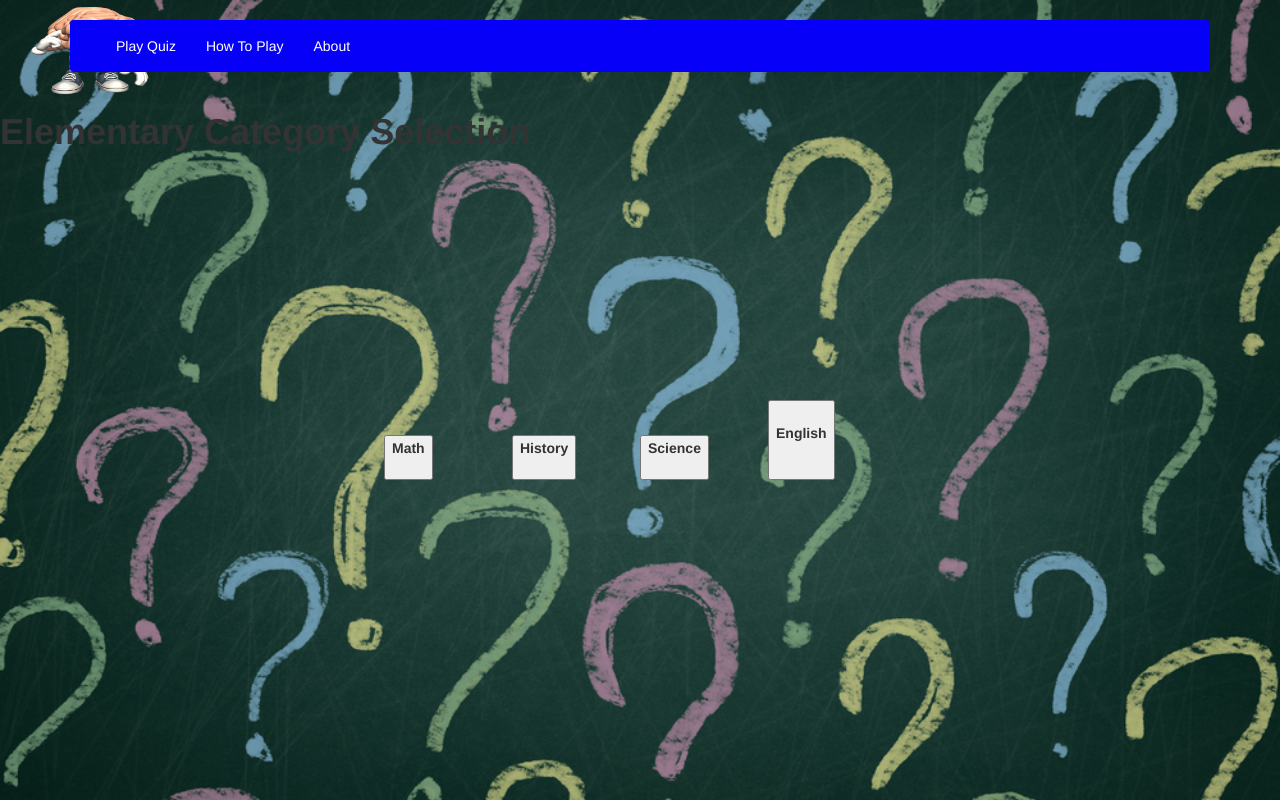
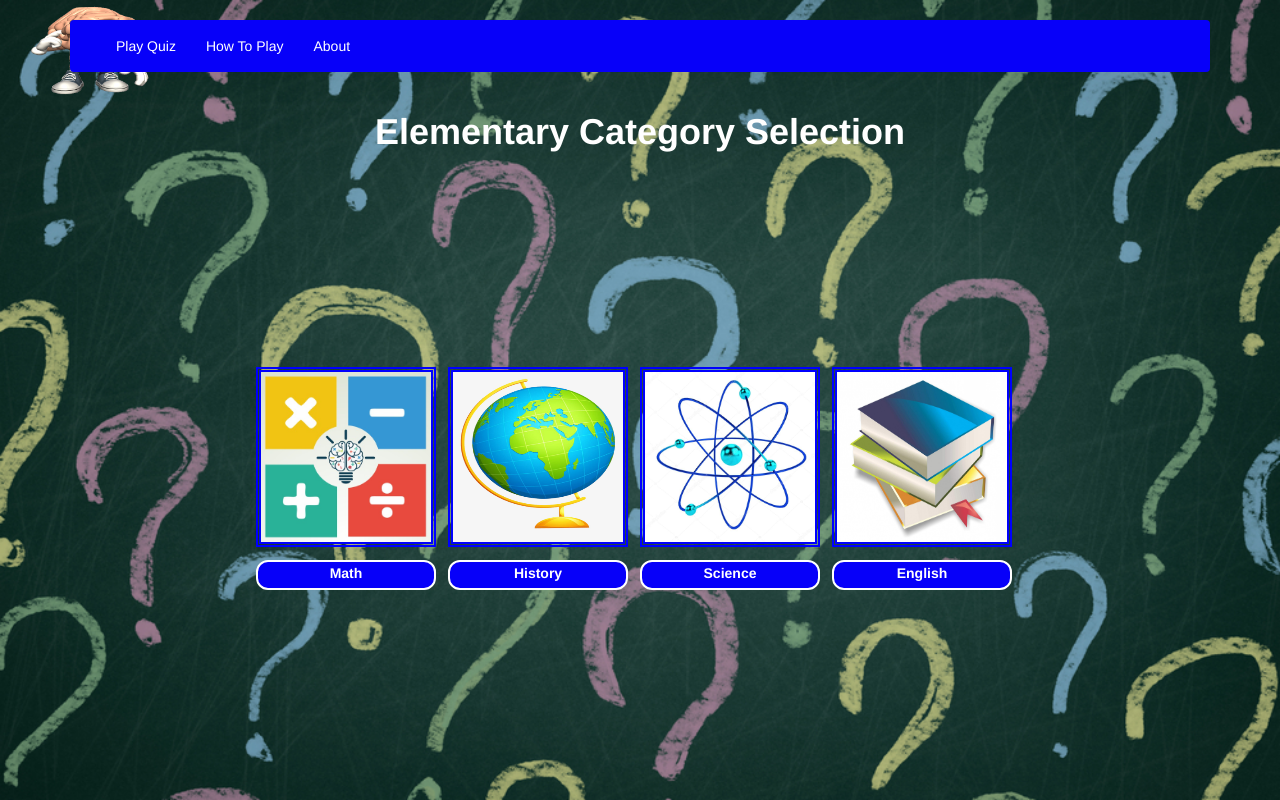
Before and after one commit to tamqtran/CECS445, a Django app: page /quiz/ElementaryCategories/ in a window 1280 px wide. Run offline with Django 3.2, Linux system fonts and the light colour scheme; some libraries are stand-ins or nearby versions.

Commit message:
added pics to Elem Categories

```diff
--- a/QuizWebsite/quiz/Templates/ElementaryCategories.html
+++ b/QuizWebsite/quiz/Templates/ElementaryCategories.html
@@ -1,4 +1,5 @@
 {% extends "base.html" %}
+{% load static %}
 <html>
 	{% block head %}
         <title>Elementary Categories</title>
@@ -7,55 +8,106 @@
 
 	{% block body %}
   <body>
-		<h1> <b>Elementary Category Selection</b> </h1>
+		<h1 align="center" style=color:white> <b>Elementary Category Selection</b> </h1>
 
 
 
-        <p>
-
-			<form method="post" action="{% url 'quiz:QuizGame' %}">  {% csrf_token %}
-			<button type="submit"  name = "choice"  value ='1' id = "math">
-			 <label for="choice1">Math</label>
+		 <form method="post" action="{% url 'quiz:QuizGame' %}">  {% csrf_token %}
+		 <button type="submit"  name = "choice"  value ='1' id = "math">
+		 <label for="choice1">Math</label>
+		 <a href="{% url 'quiz:QuizGame' %}"><img src="{% static "QuizWebsite/MathPic.PNG" %} "id = "mathPic" /></a>
 		  </form>
 
 		 <form method="post" action="{% url 'quiz:QuizGame' %}">  {% csrf_token %}
 		 <button type="submit"  name = "choice"  value ='3' id = "history">
 		 <label for="choice1">History</label>
+		 <a href="{% url 'quiz:QuizGame' %}"><img  src= "{% static "QuizWebsite/HistoryPic.jpg" %} "id = "historyPic" /></a>
 		 </form>
 
 		 <form method="post" action="{% url 'quiz:QuizGame' %}">  {% csrf_token %}
  		<button type="submit"  name = "choice"  value ='2' id = "science">
  		<label for="choice1">Science</label>
+		<a href="{% url 'quiz:QuizGame' %}"><img  src= "{% static "QuizWebsite/SciencePic.jpg" %} "id = "sciencePic" /></a>
  		</form>
 
 		<form method="post" action="{% url 'quiz:QuizGame' %}">  {% csrf_token %}
 		<button type="submit"  name = "choice"  value ='4' id = "english">
 		<label for="choice1">English</label>
+		<a href="{% url 'quiz:QuizGame' %}"><img  src= "{% static "QuizWebsite/EnglishPic.jpg" %} "id = "englishPic" /></a>
 		</form>
-        </p>
-
 
   		<style>
 			#math{
+  				position:absolute;
+				top:70%;
+				left:20%;
+				height:30px;
+				width:180;
+				border-radius: 12px;
+				background-color: #0700F9;
+				border: 2px solid;
+				color:white}
+			#history{
+  				position:absolute;
+				top:70%;
+				left:35%;
+				height:30px;
+				width:180;
+				border-radius: 12px;
+				background-color: #0700F9;
+				border: 2px solid;
+				color:white}
+			#science{
+  				position:absolute;
+				top:70%;
+				left:50%;
+				height:30px;
+				width:180;
+				border-radius: 12px;
+				background-color: #0700F9;
+				border: 2px solid;
+				color:white}
+			#english{
+  				position:absolute;
+				top:70%;
+				left:65%;
+				height:30px;
+				width:180;
+				border-radius: 12px;
+				background-color: #0700F9;
+				border: 2px solid;
+				color:white}
+			#mathPic{
 				position:absolute;
-				bottom:40%;
-				left:30%;
+				border:5px double blue;
+				top:-750%;
+				left:-1%;
+				height:180;
+				width:180;
 			}
-			#history{
+			#historyPic{
 				position:absolute;
-				bottom:40%;
-				left:40%;
+				border:5px double blue;
+				top:-750%;
+				left:-1%;
+				height:180;
+				width:180;
 			}
-			#science{
+			#sciencePic{
 				position:absolute;
-				bottom:40%;
-				left:50%;
+				border:5px double blue;
+				top:-750%;
+				left:-1%;
+				height:180;
+				width:180;
 			}
-			#english{
-				position:absolute;
-				bottom:40%;
-				left:60%;
-				height: 10%;
+			#englishPic {
+				position: absolute;
+				border:5px double blue;
+				top: -750%;
+				left: -1%;
+				height: 180;
+				width: 180;
 			}
 		</style>
 	</body>
```
Also changed, not shown: QuizWebsite/quiz/static/QuizWebsite/EnglishPic.jpg (renamed from QuizWebsite/quiz/static/QuizWebsite/English.jpg), QuizWebsite/quiz/static/QuizWebsite/HistoryPic.jpg (renamed from QuizWebsite/quiz/static/QuizWebsite/History.jpg), QuizWebsite/quiz/static/QuizWebsite/MathPic.PNG (renamed from QuizWebsite/quiz/static/QuizWebsite/Math.PNG), QuizWebsite/quiz/static/QuizWebsite/SciencePic.jpg (renamed from QuizWebsite/quiz/static/QuizWebsite/Science.jpg).
